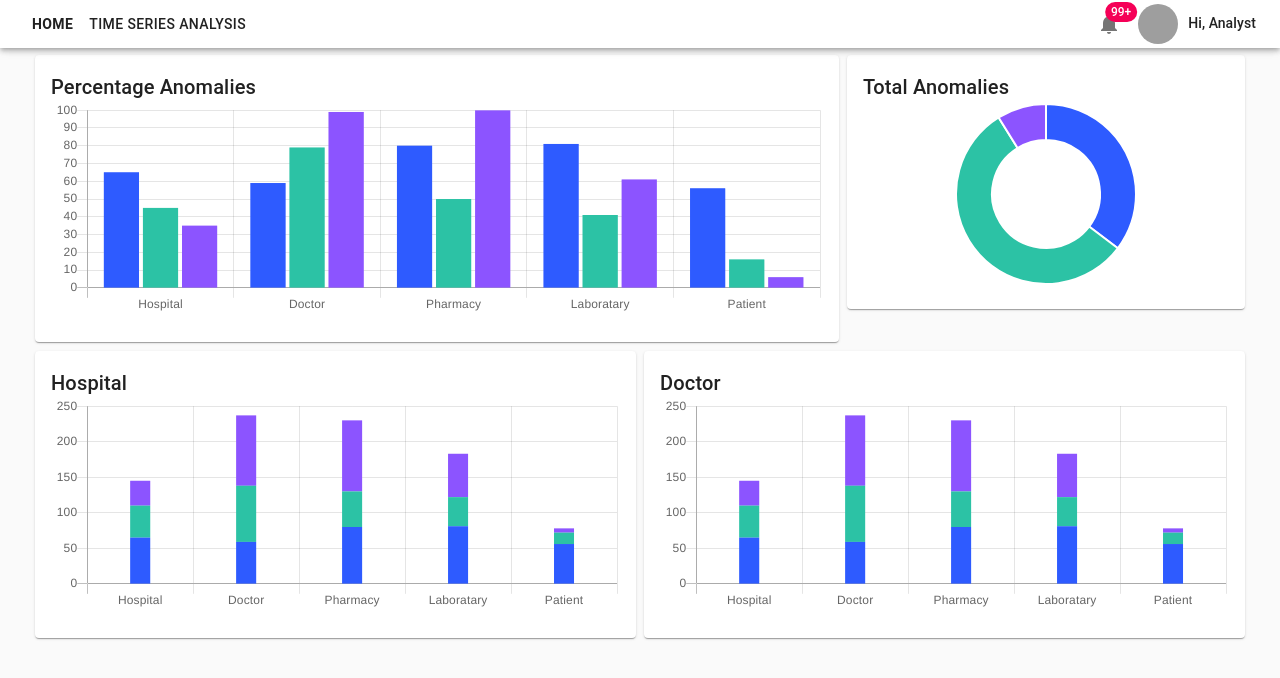
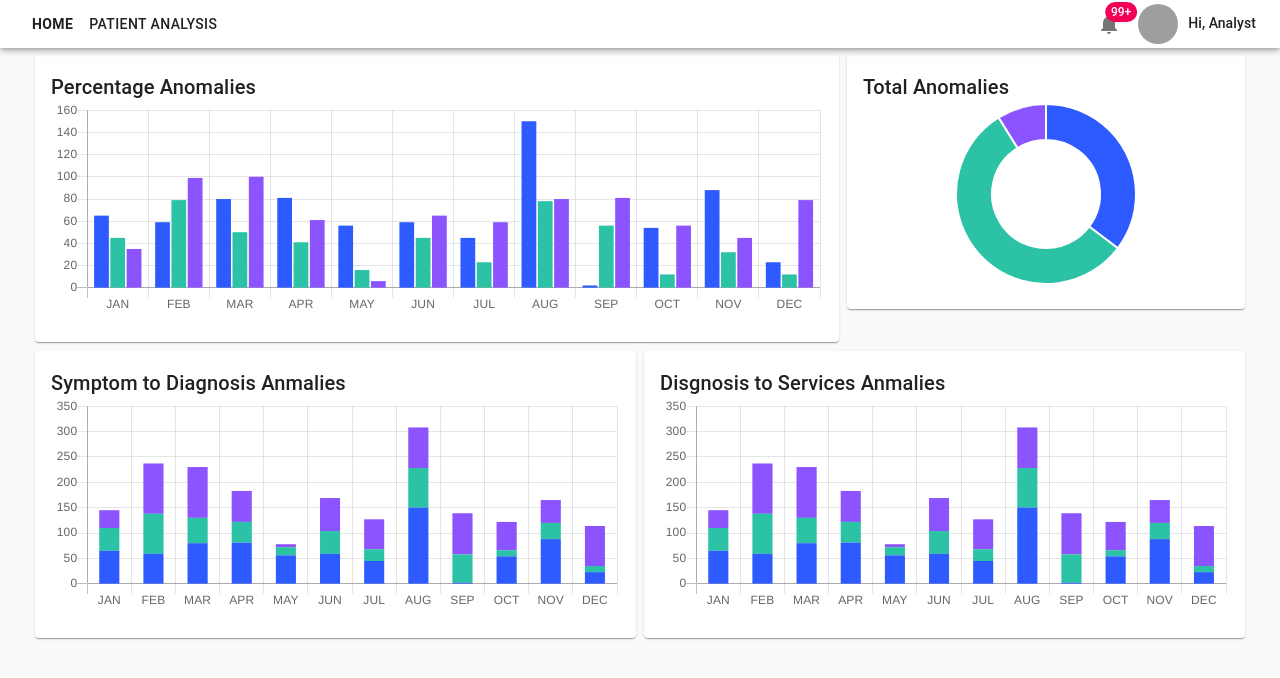
Before and after one commit to SikandarZameer/Anomaly-Dashboard, a React (Create React App) app: page /home in a window 1280 px wide. Shown: the top 678 px of the page. Built offline with nearby package versions, Linux system fonts and the light colour scheme; no server answers; grey boxes are pictures that could not be loaded.

Commit message:
28-june-aesthetics-changes

```diff
--- a/src/Components/Charts/BarGrouped.jsx
+++ b/src/Components/Charts/BarGrouped.jsx
@@ -5,11 +5,24 @@ import { Bar } from "react-chartjs-2";
 
 export default class BarGrouped extends Component {
   static defaultProps = {
-    labels: ["Hospital", "Doctor", "Pharmacy", "Laboratary", "Patient"],
+    labels: [
+      "JAN",
+      "FEB",
+      "MAR",
+      "APR",
+      "MAY",
+      "JUN",
+      "JUL",
+      "AUG",
+      "SEP",
+      "OCT",
+      "NOV",
+      "DEC"
+    ],
     data: {
-      accepted: [65, 59, 80, 81, 56],
-      pending: [45, 79, 50, 41, 16],
-      rejected: [35, 99, 100, 61, 6]
+      accepted: [65, 59, 80, 81, 56, 59, 45, 150, 2, 54, 88, 23],
+      pending: [45, 79, 50, 41, 16, 45, 23, 78, 56, 12, 32, 12],
+      rejected: [35, 99, 100, 61, 6, 65, 59, 80, 81, 56, 45, 79]
     }
   };
 
--- a/src/Components/Charts/BarStacked.jsx
+++ b/src/Components/Charts/BarStacked.jsx
@@ -3,8 +3,31 @@ import React, { Component } from "react";
 // import "./Chart.roundedBarCharts";
 import { Bar } from "react-chartjs-2";
 
-const data = {
-  labels: ["Hospital", "Doctor", "Pharmacy", "Laboratary", "Patient"],
+export default class BarStacked extends Component {
+  static defaultProps = {
+    labels: [
+      "JAN",
+      "FEB",
+      "MAR",
+      "APR",
+      "MAY",
+      "JUN",
+      "JUL",
+      "AUG",
+      "SEP",
+      "OCT",
+      "NOV",
+      "DEC"
+    ],
+    data: {
+      accepted: [65, 59, 80, 81, 56, 59, 45, 150, 2, 54, 88, 23],
+      pending: [45, 79, 50, 41, 16, 45, 23, 78, 56, 12, 32, 12],
+      rejected: [35, 99, 100, 61, 6, 65, 59, 80, 81, 56, 45, 79]
+    }
+  };
+
+  data = {
+    labels: this.props.labels,
     datasets: [
       {
         label: "Accepted",
@@ -14,7 +37,7 @@ const data = {
         barThickness: 20,
         hoverBackgroundColor: "#2E5BFF",
         hoverBorderColor: "#2E5BFF",
-      data: [65, 59, 80, 81, 56]
+        data: this.props.data.accepted
       },
 
       {
@@ -25,7 +48,7 @@ const data = {
         barThickness: 20,
         hoverBackgroundColor: "#2CC2A5",
         hoverBorderColor: "#2CC2A5",
-      data: [45, 79, 50, 41, 16]
+        data: this.props.data.pending
       },
 
       {
@@ -36,12 +59,12 @@ const data = {
         barThickness: 20,
         hoverBackgroundColor: "#8C54FF",
         hoverBorderColor: "#8C54FF",
-      data: [35, 99, 100, 61, 6]
+        data: this.props.data.rejected
       }
     ]
   };
 
-const options = {
+  options = {
     responsive: true,
     maintainAspectRatio: false,
     cornerRadius: 80,
@@ -66,11 +89,10 @@ const options = {
     }
   };
 
-export default class BarStacked extends Component {
   render() {
     return (
       <div>
-        <Bar data={data} options={options} height="215%" />
+        <Bar data={this.data} options={this.options} height="215%" />
       </div>
     );
   }
--- a/src/Components/NavBar/NavBar.jsx
+++ b/src/Components/NavBar/NavBar.jsx
@@ -101,7 +101,7 @@ class NavBar extends Component {
               to="/patientanomalydashboard"
               color="#fff"
             >
-              Time Series Analysis
+              Patient Analysis
             </Button>
             <Grid
               container
--- a/src/Components/Screens/ProvidersAnomalyDashboard.jsx
+++ b/src/Components/Screens/ProvidersAnomalyDashboard.jsx
@@ -77,11 +77,17 @@ export default class doctorsChart extends Component {
         >
           <Grid container spacing={1}>
             <Grid item xs={6}>
-              <ChartCard title="Hospital" chart={<BarStacked />} />
+              <ChartCard
+                title="Symptom to Diagnosis Anmalies"
+                chart={<BarStacked />}
+              />
             </Grid>
 
             <Grid item xs={6}>
-              <ChartCard title="Doctor" chart={<BarStacked />} />
+              <ChartCard
+                title="Disgnosis to Services Anmalies"
+                chart={<BarStacked />}
+              />
             </Grid>
           </Grid>
         </div>
--- a/src/styles.css
+++ b/src/styles.css
@@ -4,5 +4,5 @@
 }
 
 .MuiInputBase-inputMarginDense {
-  padding: 7px !important;
+  padding: 3px !important;
 }
```
Lines whose indentation alone changed are shown as unchanged.
